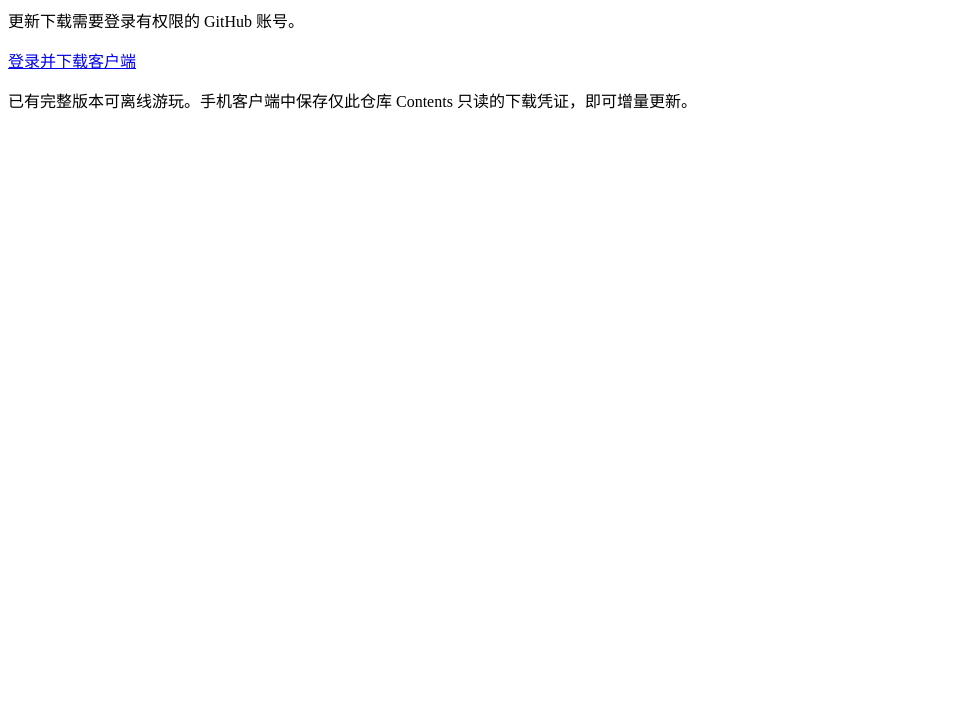
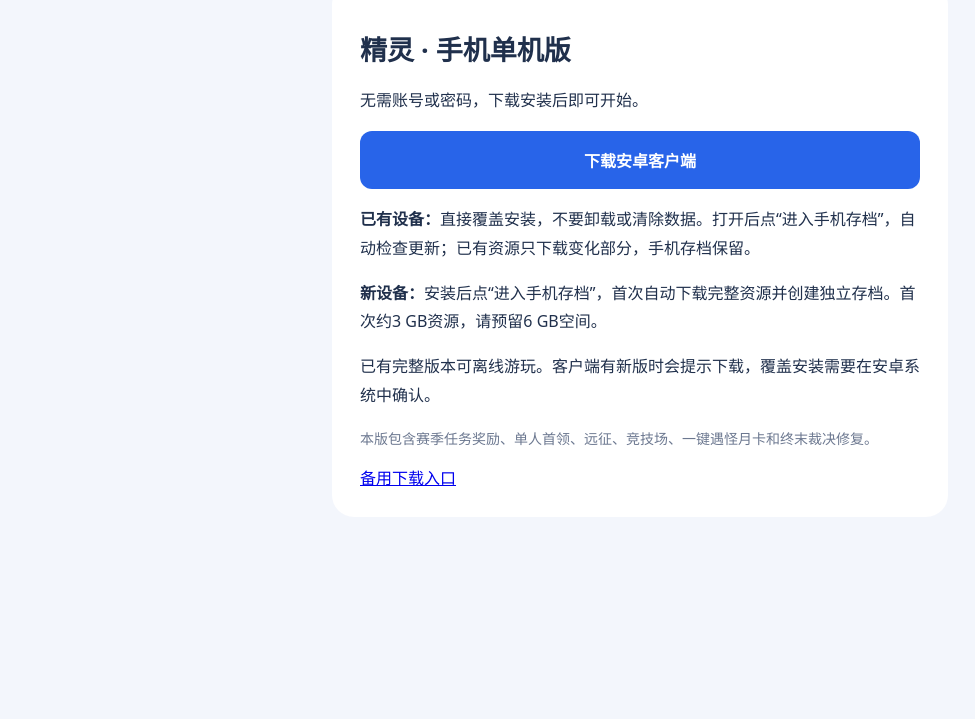
Before and after one commit to smileqc/elf-local-updates, a plain HTML site: page index.html in a window 1280 px wide. Shown: the part 81-800 px from the top of the page, without its empty margins (0-975 px from the left). Drawn offline with Linux system fonts and the light colour scheme.

Commit message:
Restore public downloads without password

```diff
--- a/index.html
+++ b/index.html
@@ -1 +1,9 @@
-<!doctype html><html lang="zh-CN"><meta charset="utf-8"><title>精灵私有更新</title><h1>精灵手机单机版</h1><p>更新下载需要登录有权限的 GitHub 账号。</p><p><a href="https://github.com/smileqc/elf-local-updates/releases/latest">登录并下载客户端</a></p><p>已有完整版本可离线游玩。手机客户端中保存仅此仓库 Contents 只读的下载凭证，即可增量更新。</p></html>
+<!doctype html><html lang="zh-CN"><meta charset="utf-8"><meta name="viewport" content="width=device-width,initial-scale=1">
+<title>精灵 · 手机单机版</title><style>body{font-family:system-ui;background:#f3f6fc;color:#20304c;margin:0;padding:32px 22px}main{max-width:560px;margin:4vh auto;background:white;padding:28px;border-radius:22px}h1{font-size:27px}p{line-height:1.8}a.download{display:block;text-align:center;background:#2864e9;color:white;padding:17px;border-radius:12px;text-decoration:none;font-weight:bold}.small{color:#6c7890;font-size:14px}</style><main>
+<h1>精灵 · 手机单机版</h1><p>无需账号或密码，下载安装后即可开始。</p>
+<a class="download" href="https://github.com/smileqc/elf-local-updates/releases/latest/download/elf-offline.apk">下载安卓客户端</a>
+<p><strong>已有设备：</strong>直接覆盖安装，不要卸载或清除数据。打开后点“进入手机存档”，自动检查更新；已有资源只下载变化部分，手机存档保留。</p>
+<p><strong>新设备：</strong>安装后点“进入手机存档”，首次自动下载完整资源并创建独立存档。首次约3 GB资源，请预留6 GB空间。</p>
+<p>已有完整版本可离线游玩。客户端有新版时会提示下载，覆盖安装需要在安卓系统中确认。</p>
+<p class="small">本版包含赛季任务奖励、单人首领、远征、竞技场、一键遇怪月卡和终末裁决修复。</p>
+<a href="https://github.com/smileqc/elf-local-updates/releases/latest">备用下载入口</a></main></html>
```
